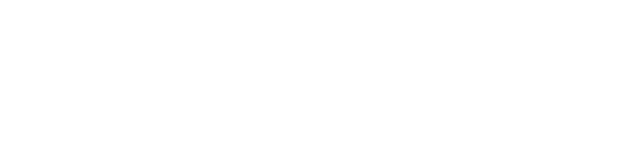
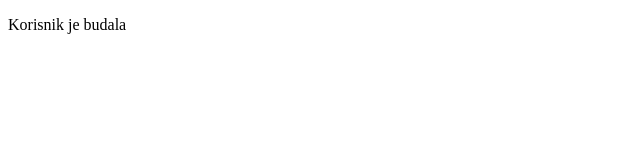
Before and after one commit to pule7/algebra.obrasci, a plain HTML site: page index.html in a window 1280 px wide. Shown: the whole page, without its empty margins (0-640 px from the left). Drawn offline with Linux system fonts and the light colour scheme.

Commit message:
dodali paragraf

```diff
--- a/index.html
+++ b/index.html
@@ -6,6 +6,7 @@
     <title>Obrasci</title>
 </head>
 <body>
+    <p>Korisnik je budala</p>
 
 </body>
 </html>
```
